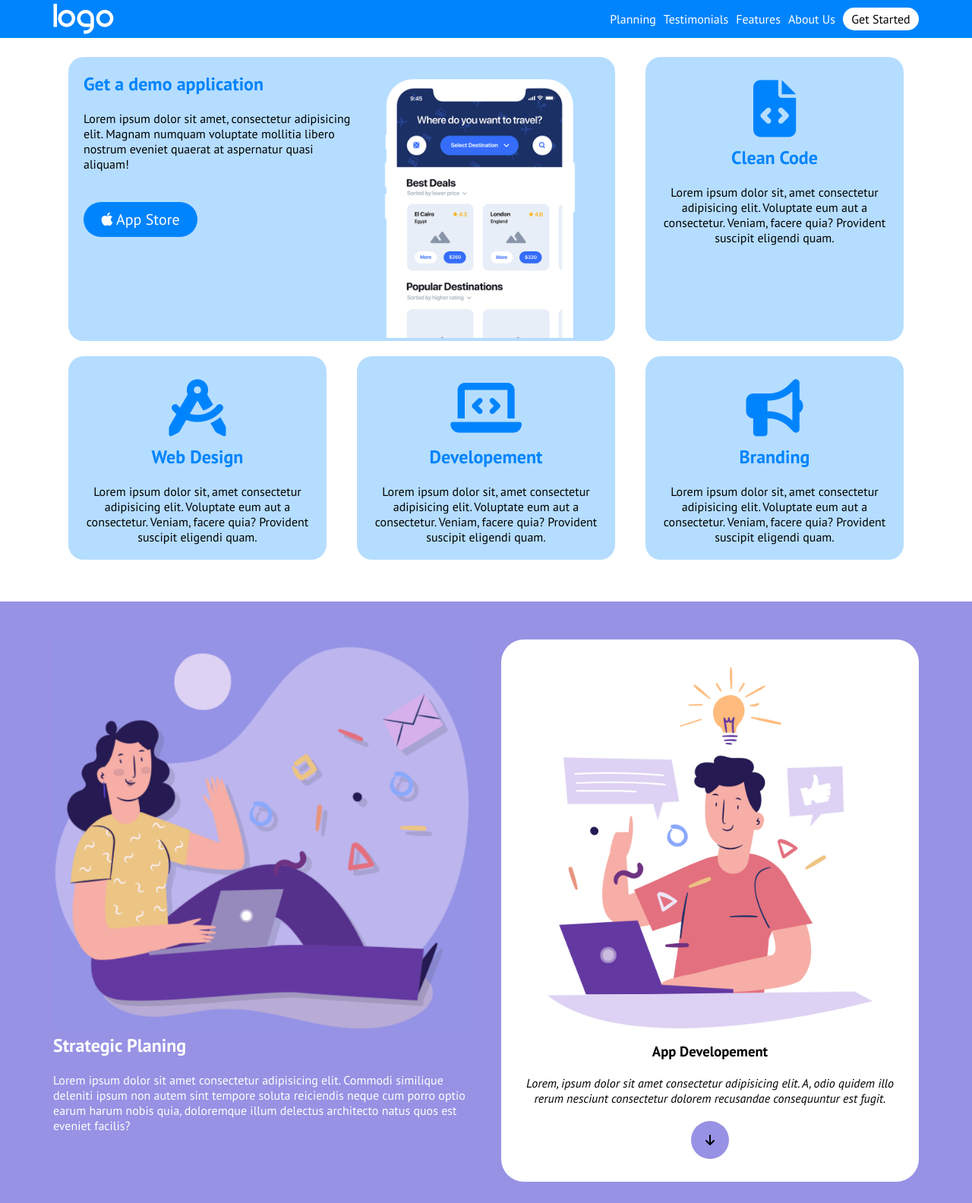
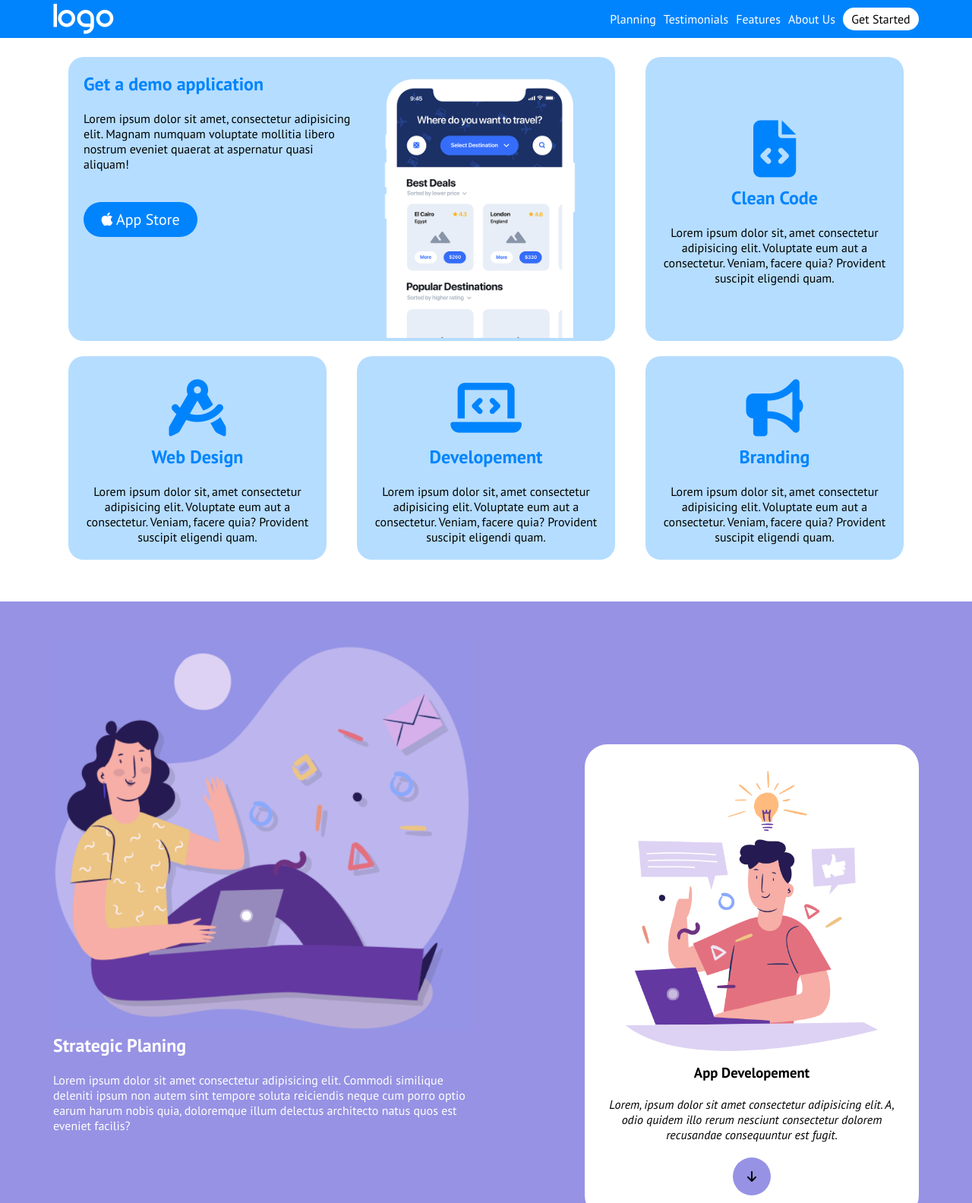
Before and after one commit to franedsandi/htmlcss-responsive-layout, a plain HTML site: page index.html in a window 1280 px wide. Shown: the top 1584 px of the page at 76% size. Drawn offline with Linux system fonts and the light colour scheme.

Commit message:
[fix] (intro) : second card alignment

```diff
--- a/css/style.css
+++ b/css/style.css
@@ -397,10 +397,19 @@ footer a{
     }
     #intro .grid :nth-child(2) .card{
         height: calc(100% - 20px);
+        display: flex;
+        flex-direction: column;
+        align-items: center;
+        justify-content: center;
     }
     #planning .container .col{
         width: calc(100% / 2 - 20px);
         }
+    #planning .container .card{
+        margin-top: 25%;
+        width: 80%;
+        margin-left:20%;
+    }
     #planning .row,
     #benefits .row,
     #about .row,
```
Also changed, not shown: index.html (+0 -1 lines).
